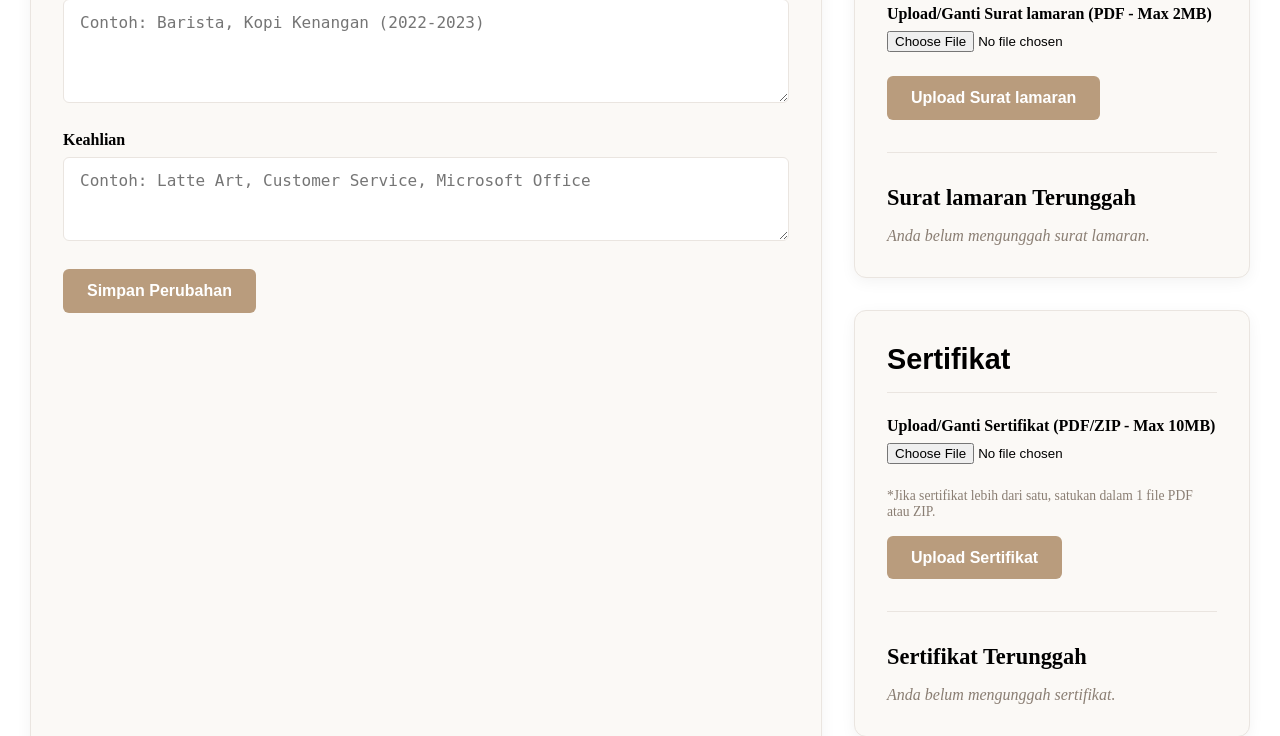
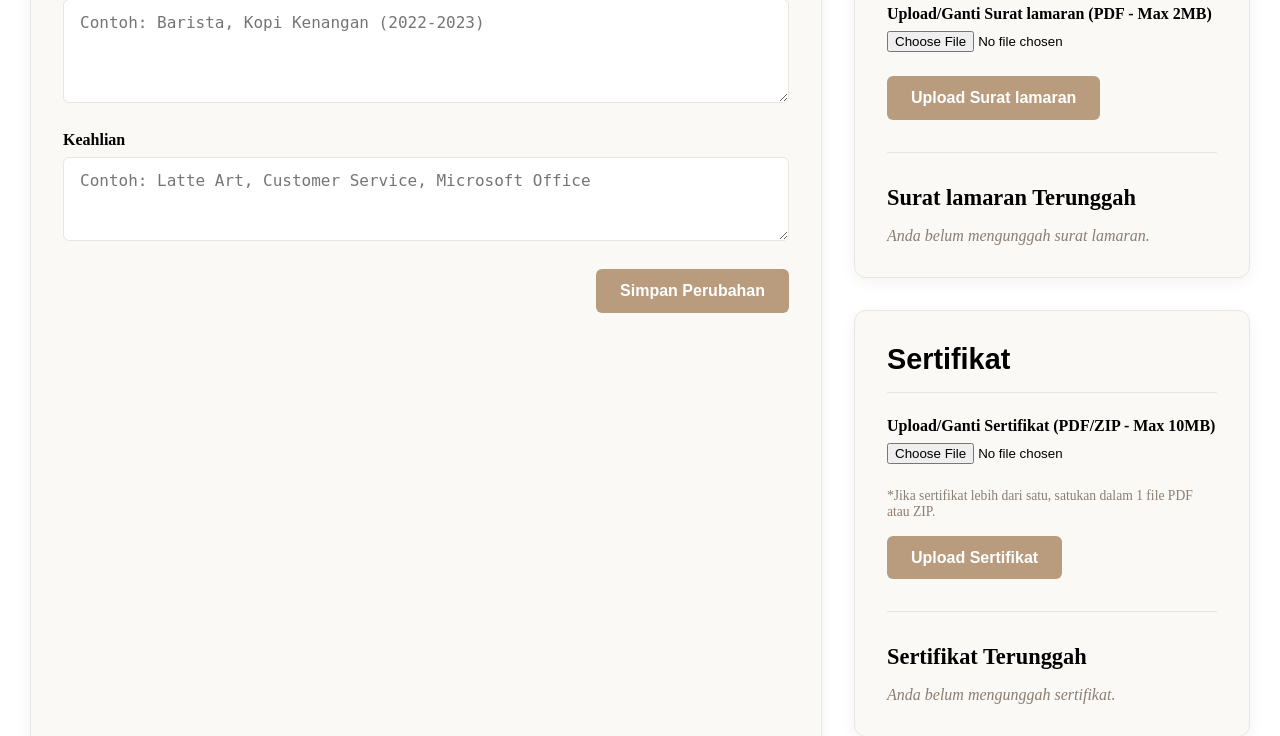
Before and after one commit to ramadhansanjaya18/sipeka, a PHP site: page /profil.php in a window 1280 px wide. Shown: the part 1196-1932 px from the top of the page. Run offline with PHP 8.4, Linux system fonts and the light colour scheme; a user stored in the database is signed in; data comes from the database, SQL or seed files in the repository.

Commit message:
edit new rull

```diff
--- a/assets/css/profil.css
+++ b/assets/css/profil.css
@@ -5,18 +5,18 @@
 /* --- 1. Root Variables & General --- */
 :root {
   /* Colors */
-    --dark-brown: #3D352F;
-    --cream-bg: #FAF6F0;
-    --card-bg: #FBF9F6;
-    --border-color: #EAE5E0;
-    --border-color-light: #DCD6CD;
-    --text-muted: #8A7E73;
-    --button-primary: #B99C7D;
-    --button-primary-text: #FFFFFF;
-    --success-bg: #E8F5E9;
-    --success-text: #388E3C;
-    --error-bg: #FFEBEE;
-    --error-text: #D32F2F;
+  --dark-brown: #3d352f;
+  --cream-bg: #faf6f0;
+  --card-bg: #fbf9f6;
+  --border-color: #eae5e0;
+  --border-color-light: #dcd6cd;
+  --text-muted: #8a7e73;
+  --button-primary: #b99c7d;
+  --button-primary-text: #ffffff;
+  --success-bg: #e8f5e9;
+  --success-text: #388e3c;
+  --error-bg: #ffebee;
+  --error-text: #d32f2f;
 
   /* Sizing & Spacing */
   --base-font-size: 1rem;
@@ -25,13 +25,17 @@
 }
 
 /* --- 2. Layout & Grid --- */
-.profile-container{
+.profile-container {
   padding: 30px;
 }
 .profile-grid {
   display: grid;
   grid-template-columns: 2fr 1fr;
   gap: 2rem;
+}
+
+.logout {
+  margin-top: 24px;
 }
 
 .right-column {
@@ -61,7 +65,7 @@
   text-align: center;
 }
 
-.profile-container>p {
+.profile-container > p {
   margin-bottom: 3rem;
   color: var(--text-muted);
   text-align: center;
@@ -161,6 +165,20 @@
   transition: background-color 0.3s ease;
 }
 
+.btn_apply {
+  display: inline-block;
+  padding: 0.8rem 1.5rem;
+  cursor: pointer;
+  font-size: var(--base-font-size);
+  font-weight: 600;
+  color: var(--button-primary-text);
+  background-color: var(--button-primary);
+  border: none;
+  border-radius: var(--border-radius-md);
+  transition: background-color 0.3s ease;
+  float: right;
+}
+
 .btn:hover {
   background-color: #a88e70;
 }
--- a/profil.php
+++ b/profil.php
@@ -258,7 +258,7 @@ if (!empty($pelamar['foto_profil']) && file_exists($upload_dir_foto . $pelamar['
                     <label for="keahlian">Keahlian</label>
                     <textarea id="keahlian" name="keahlian" rows="3" placeholder="Contoh: Latte Art, Customer Service, Microsoft Office"><?php echo htmlspecialchars($pelamar['keahlian'] ?? '', ENT_QUOTES, 'UTF-8'); ?></textarea>
                 </div>
-                <button type="submit" name="update_profil" class="btn">Simpan Perubahan</button>
+                    <button type="submit" name="update_profil" class="btn_apply">Simpan Perubahan</button>
             </form>
         </div>
 
```
Also changed, not shown: config/sipeka.sql (renamed from database/sipeka.sql), uploads/foto_profil/FOTO_100_6932630f1d0bd.png (added), 4 other files. Lines whose indentation alone changed are shown as unchanged.
